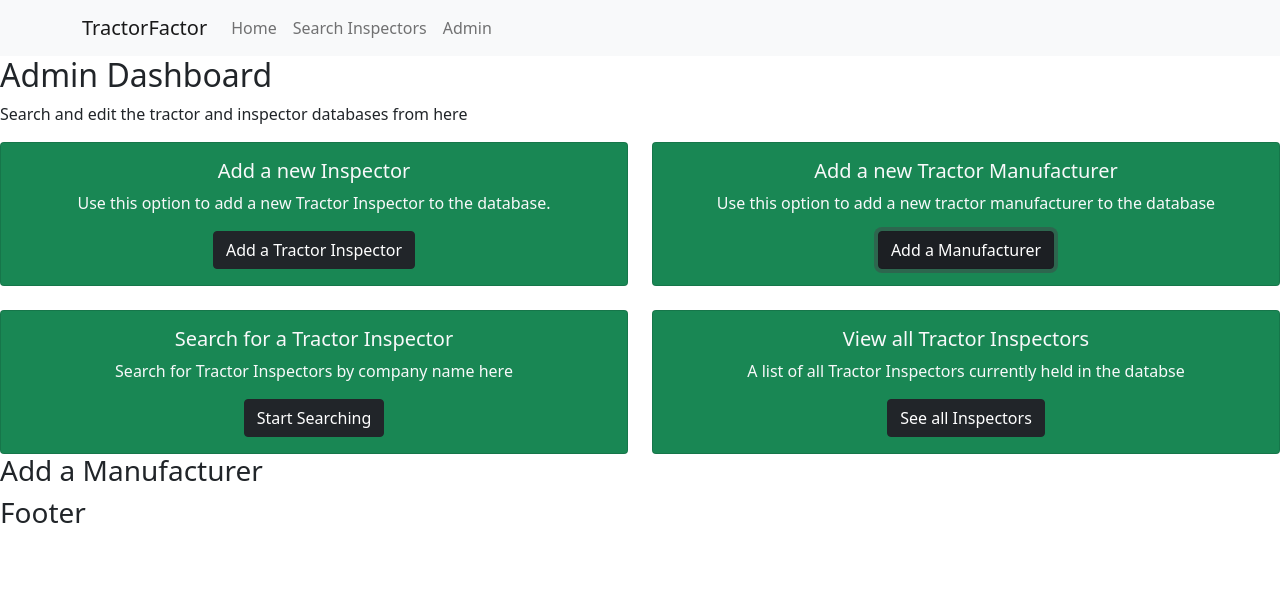
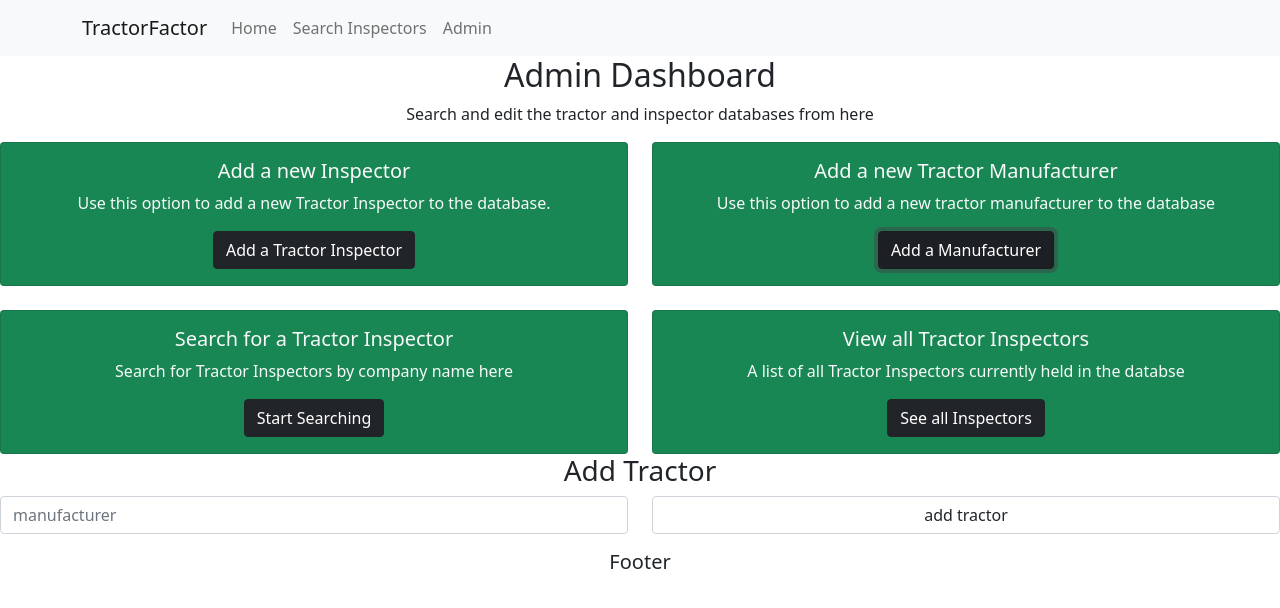
Before and after one commit to g-dunlop/Tractor_Inspector_Finder_15.06, a React (Create React App) app in the folder client/: page /admin in a window 1280 px wide. Both pictures are taken after a click on the button "Add a Manufacturer". Shown: the top 608 px of the page. Built offline with nearby package versions, Linux system fonts and the light colour scheme; no server answers.

Commit message:
css added to manufacturer form

```diff
--- a/client/src/App.js
+++ b/client/src/App.js
@@ -4,6 +4,7 @@ import AppContainer from './containers/AppContainer';
 import SearchContainer from './containers/SearchContainer';
 import AdminContainer from './containers/AdminContainer';
 import 'bootstrap/dist/css/bootstrap.min.css';
+import './App.css';
 
 function App() {
 
--- a/client/src/components/AdminAddManufacturerForm.js
+++ b/client/src/components/AdminAddManufacturerForm.js
@@ -1,12 +1,65 @@
+import {useState, useEffect} from 'react';
 import React from 'react';
+import Form from 'react-bootstrap/Form'
+import Row from 'react-bootstrap/Row';
+import Col from 'react-bootstrap/Col';
 
 const AdminAddManufacturerForm = () => {
 
+    const [manufacturer, setManufacturer] = useState();
+    const [newTractor, setNewTractor] = useState();
+    const [addWorked, setAddWorked] = useState(false);
 
-    return (
-        <>
-            <h3>Add a Manufacturer</h3>
-        </>
+    const handleChange = (evt) => {
+        setManufacturer(evt.target.value)
+    }
+
+    useEffect(() => {
+        if (manufacturer !== null){
+            setNewTractor( {
+                manufacturer:manufacturer
+            })
+        }
+    }, [manufacturer])
+
+    const handleSubmit = (evt) => {
+        evt.preventDefault()
+        fetch('http://localhost:8080/tractors',{
+            method:'POST',
+            body: JSON.stringify(newTractor),
+            headers:{
+                'Content-Type': 'application/json'
+            }
+        })
+        .then(res=> {
+            if (res.ok) {
+                setAddWorked(true)
+                setManufacturer("")
+                setTimeout(() => {
+                    setAddWorked(false);
+                }, 2000)
+            }
+            throw new Error('shiiiit')
+        })
+        .catch((error) => {
+            console.log(error)
+            });
+    }
+
+    return(
+        <Form className="add-tractor-form" onSubmit={handleSubmit}>
+            <h3>Add Tractor</h3>
+            <Form.Group as= {Row} className="mb-3" controlId="exampleForm.ControlInput1">
+            <Col>
+            <Form.Control sm = {7} onChange={handleChange} type="text" name="manufacturer" value={manufacturer} placeholder="manufacturer" required></Form.Control>
+            </Col>
+            <Col>
+            <Form.Control sm ={3} className="button" type="submit" value="add tractor"></Form.Control>
+            </Col>
+            </Form.Group>
+            { addWorked === true ? <h3>Successfully added!</h3> : null}
+
+        </Form>
     )
 }
 
--- a/client/src/components/AdminInspectorSearchForm.js
+++ b/client/src/components/AdminInspectorSearchForm.js
@@ -1,5 +1,9 @@
 import React, {useEffect, useState} from 'react';
 import AdminInspectorsList from './AdminInspectorsList';
+import Form from 'react-bootstrap/Form'
+import Col  from 'react-bootstrap/Col'
+import { Row } from 'react-bootstrap';
+
 
 const AdminInspectorSearchForm = ({getInspectorsByName, inspectors, updateInspector, handleDeleteButtonClick, handleUpdateButtonClick}) => {
 
@@ -19,12 +23,18 @@ const AdminInspectorSearchForm = ({getInspectorsByName, inspectors, updateInspec
     return (
         <>
             <h3>Search:</h3>
-            <form className="inspector-search-form">
+            <Form className="inspector-search-form">
+                <Form.Group as= {Row} className="mb-3" controlId="exampleForm.ControlInput1">
 
-                <label htmlFor='Inspector'>Inspector By Name: </label>
-                <input onChange={handleChange} type="search" ></input>
-                <p></p>
-            </form>
+
+                    <Form.Label column sm={3} for='inspector'><h4>Enter Name:</h4> </Form.Label>
+
+                    <Col sm={7}>
+                    <Form.Control size ='lg' onChange={handleChange} type="search" ></Form.Control>
+                    </Col>
+
+                </Form.Group>
+            </Form>
 
             {inspectors!== null ? <AdminInspectorsList inspectors={inspectors} updateInspector={updateInspector} handleDeleteButtonClick={handleDeleteButtonClick} handleUpdateButtonClick={handleUpdateButtonClick} /> : null}
         </>
--- a/client/src/containers/AppContainer.js
+++ b/client/src/containers/AppContainer.js
@@ -22,11 +22,12 @@ const AppContainer = () => {
                     </Navbar.Collapse>
                 </Container>
             </Navbar>
-
+            <div className="App">
             <Outlet />
+            </div>
 
             <footer>
-                <h3>Footer</h3>
+                <h5>Footer</h5>
             </footer>
         </>
     )
```
